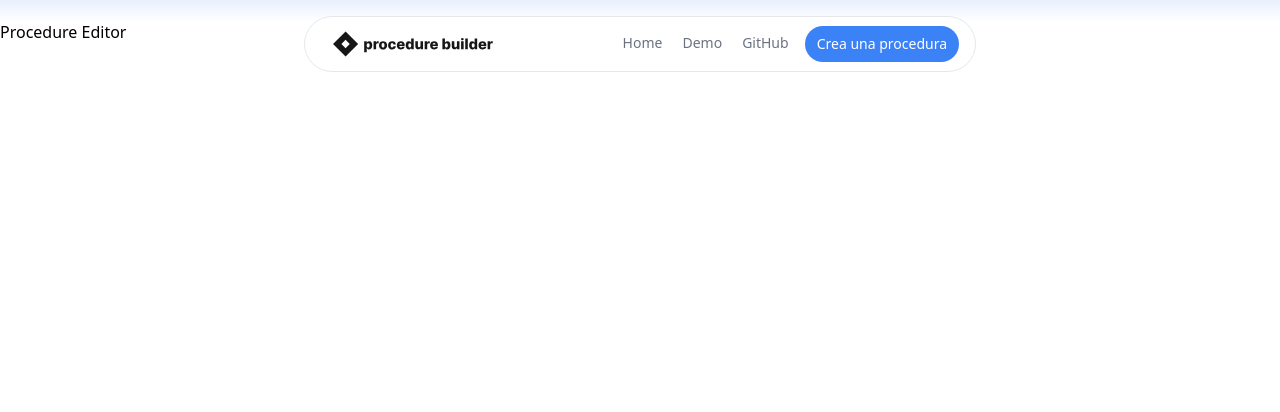
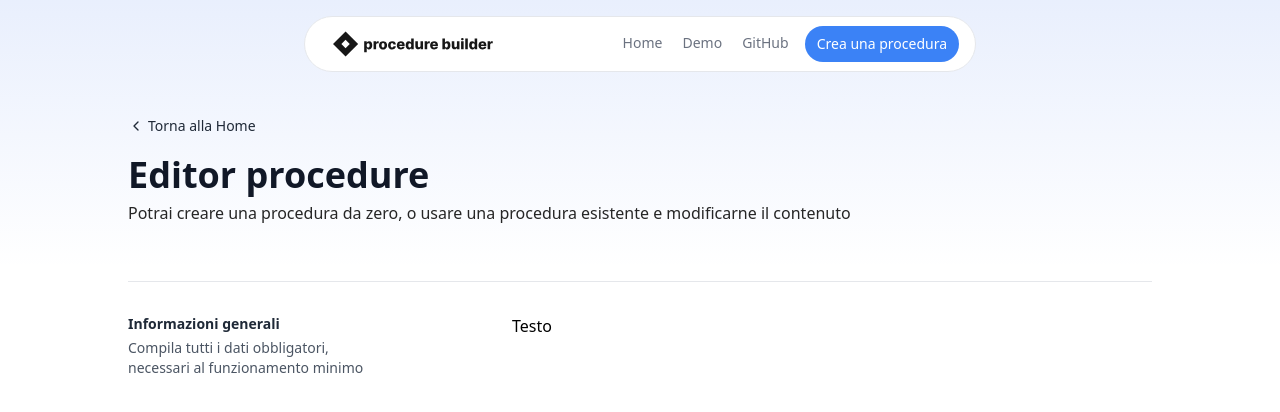
Before and after one commit to diemrt/diemrt-procedurebuilder-web, a React (Vite) app: page /procedure/editor in a window 1280 px wide. Shown: the top 412 px of the page. Built offline with nearby package versions, Linux system fonts and the light colour scheme.

Commit message:
Aggiungi il modulo ProcedureEditor con il modulo EditorGenericInfoForm e la sezione per le informazioni generali

```diff
--- /dev/null
+++ b/src/components/forms/ProcedureEditorForm/EditorGenericInfoForm/EditorGenericInfoForm.tsx
@@ -0,0 +1,14 @@
+import Section from "../../common/Section/Section";
+
+const EditorGenericInfoForm = () => {
+  return (
+    <Section
+      title="Informazioni generali"
+      description="Compila tutti i dati obbligatori, necessari al funzionamento minimo"
+    >
+      Testo
+    </Section>
+  );
+};
+
+export default EditorGenericInfoForm;
--- /dev/null
+++ b/src/components/forms/ProcedureEditorForm/ProcedureEditorForm.tsx
@@ -0,0 +1,21 @@
+import BackToLink from "../../BackToLink/BackToLink"
+import EditorGenericInfoForm from "./EditorGenericInfoForm/EditorGenericInfoForm"
+
+const ProcedureEditorForm = () => {
+  return (
+    <div className="max-w-5xl px-4 xl:px-0 py-10 lg:pt-20 lg:pb-20 mx-auto">
+      <div className="mb-10 lg:mb-14">
+        <BackToLink text="Torna alla Home" to="/" />
+        <div className="max-w-4xl">
+          <h2 className="text-gray-900 font-bold text-2xl md:text-4xl md:leading-tight">
+            Editor procedure
+          </h2>
+          <p className="mt-1 text-neutral-800">Potrai creare una procedura da zero, o usare una procedura esistente e modificarne il contenuto</p>
+        </div>
+        <EditorGenericInfoForm />
+      </div>
+    </div>
+  )
+}
+
+export default ProcedureEditorForm
--- /dev/null
+++ b/src/components/forms/common/Section/Section.tsx
@@ -0,0 +1,26 @@
+
+interface Props{
+    title: string;
+    description?: string;
+    children: React.ReactNode;
+}
+const Section = ({children, title, description}:Props) => {
+  return (
+    <div className="max-w-[85rem] pt-10 lg:pt-14 mx-auto">
+      <div className="md:grid md:grid-cols-3 md:gap-12 xl:gap-32 border-t pt-8">
+        <div className="mb-6">
+          <h2 className="font-semibold text-sm text-gray-800 dark:text-neutral-200">
+            {title}
+          </h2>
+
+          <p className="mt-1 text-sm text-gray-600 dark:text-neutral-400">
+            {description}
+          </p>
+        </div>
+        {children}
+      </div>
+    </div>
+  )
+}
+
+export default Section
--- a/src/pages/ProcedureEditorPage/ProcedureEditorPage.tsx
+++ b/src/pages/ProcedureEditorPage/ProcedureEditorPage.tsx
@@ -1,9 +1,10 @@
 import DefaultWrapper from "../../components/DefaultWrapper/DefaultWrapper"
+import ProcedureEditorForm from "../../components/forms/ProcedureEditorForm/ProcedureEditorForm"
 
 const ProcedureEditorPage = () => {
   return (
     <DefaultWrapper>
-        <h1>Procedure Editor</h1>
+        <ProcedureEditorForm />
     </DefaultWrapper>
   )
 }
```
